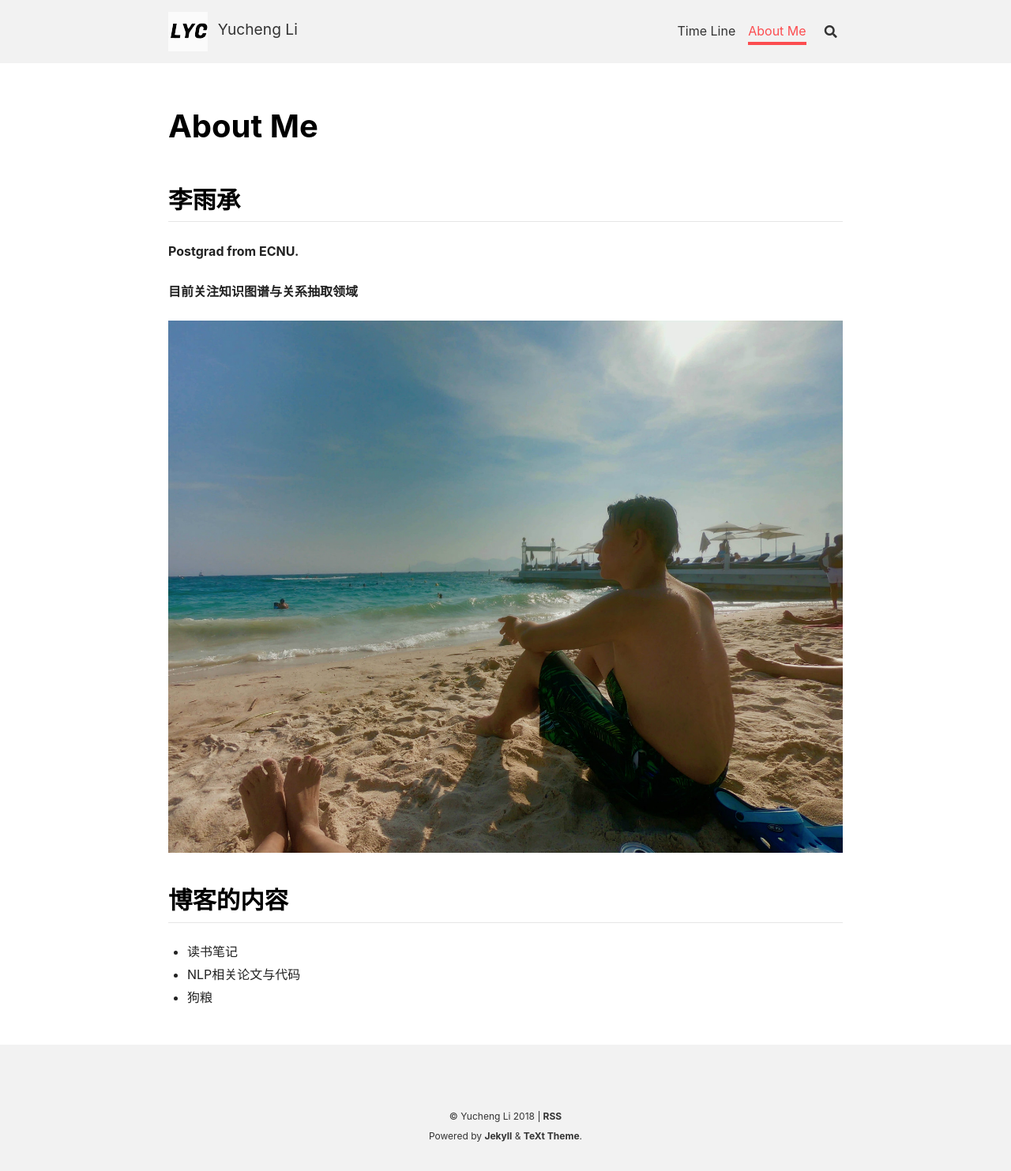
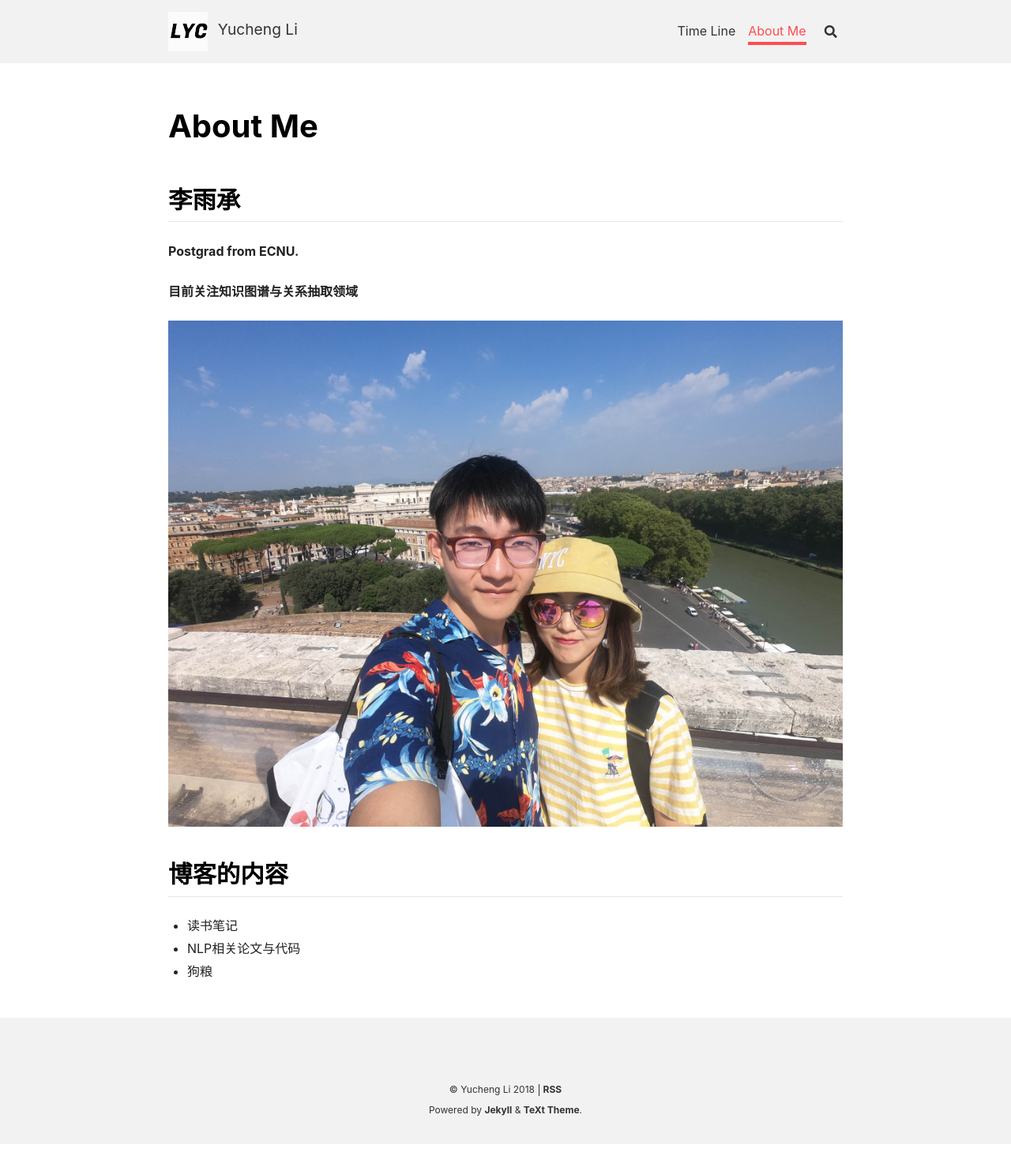
Before and after one commit to nine09/nine09.github.io, a Jekyll site: the page built from aboutme.md, in a window 1280 px wide. Shown: the whole page at 79% size. Built offline with Jekyll 4.4.1, drawn with Linux system fonts in a browser that asks for light colours; nearby versions of some CDN libraries; comment, search, counter and statistics services are not loaded; after the commit the page ends 1449 px from its top, so only the background shows below that.

Commit message:
change wall paper of aboutme

```diff
--- a/aboutme.md
+++ b/aboutme.md
@@ -15,7 +15,7 @@ key: page-about
 
 **目前关注知识图谱与关系抽取领域**
 
-![摄于法国戛纳](/assets/images/my_pic/Cannes_2.jpg)
+![摄于法国戛纳](/assets/images/my_pic/Roma_6.JPG)
 
 
 ## 博客的内容
```
Also changed, not shown: assets/images/my_pic/Roma_6.JPG (added).
